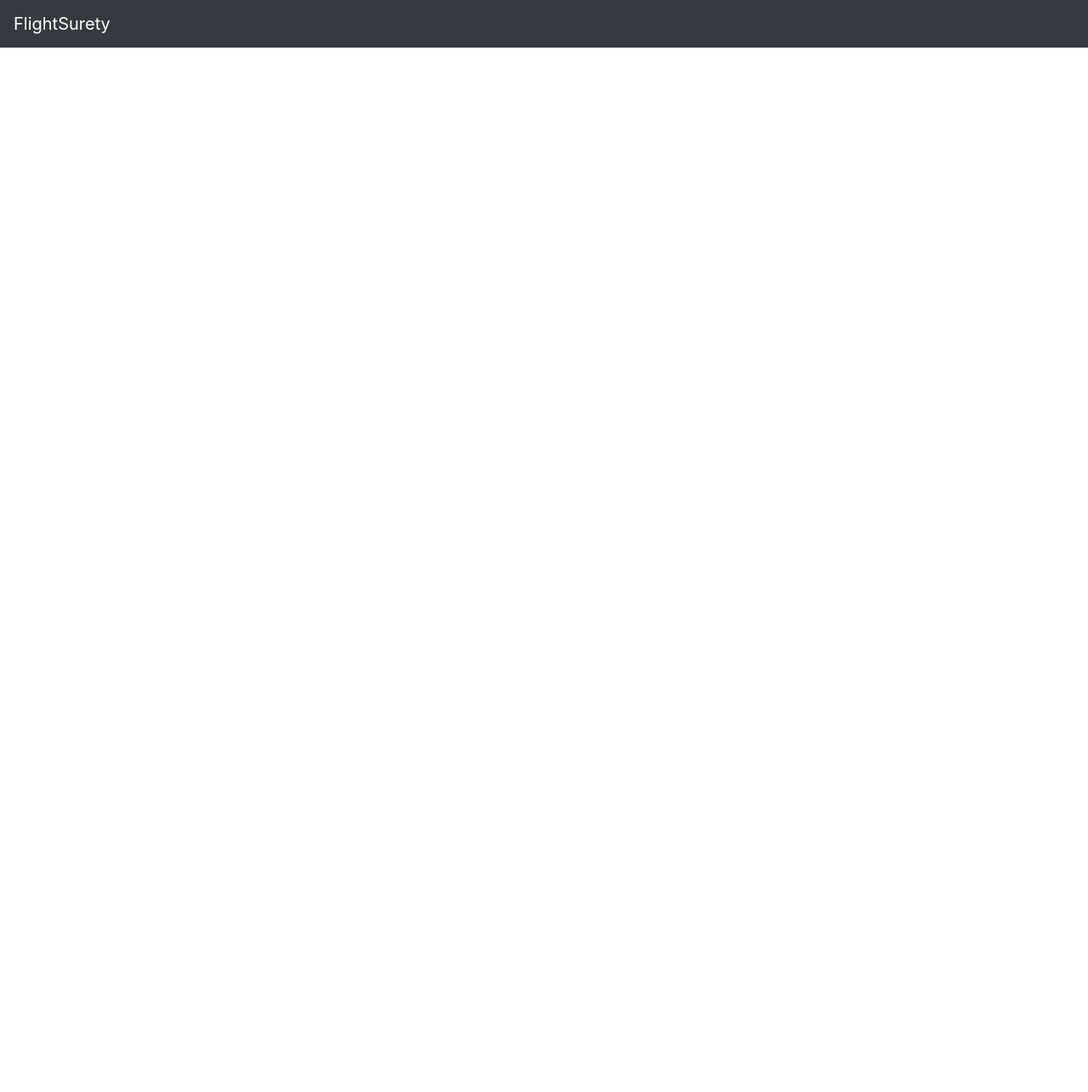
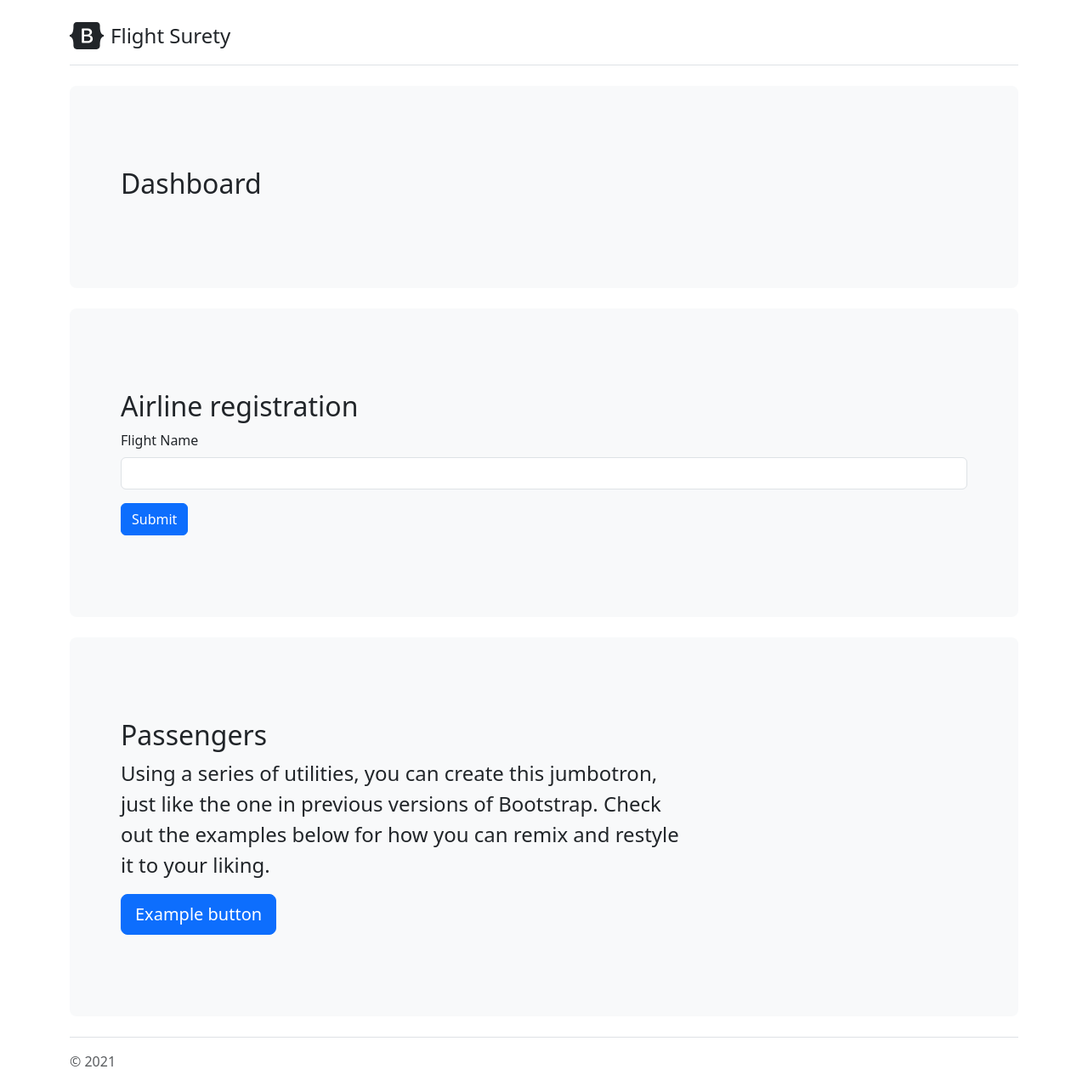
Before and after one commit to veectro/bdnd_project_4, a website: page src/dapp/index.html in a window 1280 px wide. Shown: the whole page at 85% size. Before the commit the page ends 800 px from the top, so only its background shows below. Drawn offline with nearby package versions, Linux system fonts and the light colour scheme.

Commit message:
chore: basic ui

```diff
--- a/src/dapp/flightsurety.css
+++ b/src/dapp/flightsurety.css
@@ -2,14 +2,6 @@ body {
     background-image: url('flight.jpg'); /* Source: iStockPhoto */
     background-repeat: no-repeat;
     background-size: cover;
-}
-
-.container {
-    margin-top: 400px;
-    background-color: #000;
-    opacity: 0.9;
-    color: #fff;
-    padding: 40px;
 }
 
 .top-20 {
--- a/src/dapp/index.html
+++ b/src/dapp/index.html
@@ -1,33 +1,74 @@
 <!doctype html>
 <html lang="en">
-
 <head>
     <meta charset="utf-8">
-    <meta name="viewport" content="width=device-width, initial-scale=1, shrink-to-fit=no">
-    <title>FlightSurety</title>
-    <link href="https://cdnjs.cloudflare.com/ajax/libs/twitter-bootstrap/4.1.1/css/bootstrap.min.css" rel="stylesheet">
-    <link rel="icon" type="image/x-icon" href="favicon.ico">
+    <meta name="viewport" content="width=device-width, initial-scale=1">
+    <title>Flight Surety</title>
+    <link href="https://cdn.jsdelivr.net/npm/bootstrap@5.3.0-alpha1/dist/css/bootstrap.min.css" rel="stylesheet"
+          integrity="sha384-GLhlTQ8iRABdZLl6O3oVMWSktQOp6b7In1Zl3/Jr59b6EGGoI1aFkw7cmDA6j6gD" crossorigin="anonymous">
+    <script src="https://cdn.jsdelivr.net/npm/bootstrap@5.3.0-alpha1/dist/js/bootstrap.bundle.min.js"
+            integrity="sha384-w76AqPfDkMBDXo30jS1Sgez6pr3x5MlQ1ZAGC+nuZB+EYdgRZgiwxhTBTkF7CXvN"
+            crossorigin="anonymous"></script>
+
 </head>
-
 <body>
 
-    <nav class="navbar navbar-expand-md navbar-dark bg-dark fixed-top">
-        <a class="navbar-brand" href="#">FlightSurety</a>
-        <button class="navbar-toggler" type="button" data-toggle="collapse" data-target="#navbarsExampleDefault" aria-controls="navbarsExampleDefault"
-            aria-expanded="false" aria-label="Toggle navigation">
-            <span class="navbar-toggler-icon"></span>
-        </button>
-    </nav>
+<main>
+    <div class="container py-4">
+        <header class="pb-3 mb-4 border-bottom">
+            <a href="/" class="d-flex align-items-center text-dark text-decoration-none">
+                <svg xmlns="http://www.w3.org/2000/svg" width="40" height="32" class="me-2" viewBox="0 0 118 94"
+                     role="img"><title>Bootstrap</title>
+                    <path fill-rule="evenodd" clip-rule="evenodd"
+                          d="M24.509 0c-6.733 0-11.715 5.893-11.492 12.284.214 6.14-.064 14.092-2.066 20.577C8.943 39.365 5.547 43.485 0 44.014v5.972c5.547.529 8.943 4.649 10.951 11.153 2.002 6.485 2.28 14.437 2.066 20.577C12.794 88.106 17.776 94 24.51 94H93.5c6.733 0 11.714-5.893 11.491-12.284-.214-6.14.064-14.092 2.066-20.577 2.009-6.504 5.396-10.624 10.943-11.153v-5.972c-5.547-.529-8.934-4.649-10.943-11.153-2.002-6.484-2.28-14.437-2.066-20.577C105.214 5.894 100.233 0 93.5 0H24.508zM80 57.863C80 66.663 73.436 72 62.543 72H44a2 2 0 01-2-2V24a2 2 0 012-2h18.437c9.083 0 15.044 4.92 15.044 12.474 0 5.302-4.01 10.049-9.119 10.88v.277C75.317 46.394 80 51.21 80 57.863zM60.521 28.34H49.948v14.934h8.905c6.884 0 10.68-2.772 10.68-7.727 0-4.643-3.264-7.207-9.012-7.207zM49.948 49.2v16.458H60.91c7.167 0 10.964-2.876 10.964-8.281 0-5.406-3.903-8.178-11.425-8.178H49.948z"
+                          fill="currentColor"></path>
+                </svg>
+                <span class="fs-4">Flight Surety</span>
+            </a>
+        </header>
 
-    <main class="container">
+        <div class="p-5 mb-4 bg-light rounded-3">
+            <div class="container-fluid py-5">
+                <h2>Dashboard</h2>
+                <div id="display-wrapper">
 
-        <div id="display-wrapper" class="top-20">
+                </div>
+            </div>
         </div>
-        <div class="row top-20">
-            <label class="form">Flight</label> <input type="text" id="flight-number"> <btn class="btn btn-primary" id="submit-oracle">Submit to Oracles</btn>
+
+
+        <div class="p-5 mb-4 bg-light rounded-3">
+            <div class="container-fluid py-5">
+                <h2>Airline registration</h2>
+
+                <form id="flight-registration">
+                    <div class="mb-3">
+                        <label class="form-label">Flight Name</label>
+                        <input type="text" class="form-control" id="flight-number">
+                    </div>
+                    <button type="submit" class="btn btn-primary" id="submit-oracle">Submit</button>
+                </form>
+            </div>
         </div>
-    </main>
+
+        <div class="p-5 mb-4 bg-light rounded-3">
+            <div class="container-fluid py-5">
+                <h2>Passengers</h2>
+                <p class="col-md-8 fs-4">Using a series of utilities, you can create this jumbotron, just like the
+                    one
+                    in previous versions of Bootstrap. Check out the examples below for how you can remix and
+                    restyle it
+                    to your liking.</p>
+                <button class="btn btn-primary btn-lg" type="button">Example button</button>
+            </div>
+        </div>
+
+        <footer class="pt-3 mt-4 text-muted border-top">
+            © 2021
+        </footer>
+    </div>
+</main>
+
 
 </body>
-
 </html>
```
Also changed, not shown: src/dapp/index.js (+18 -7 lines).
